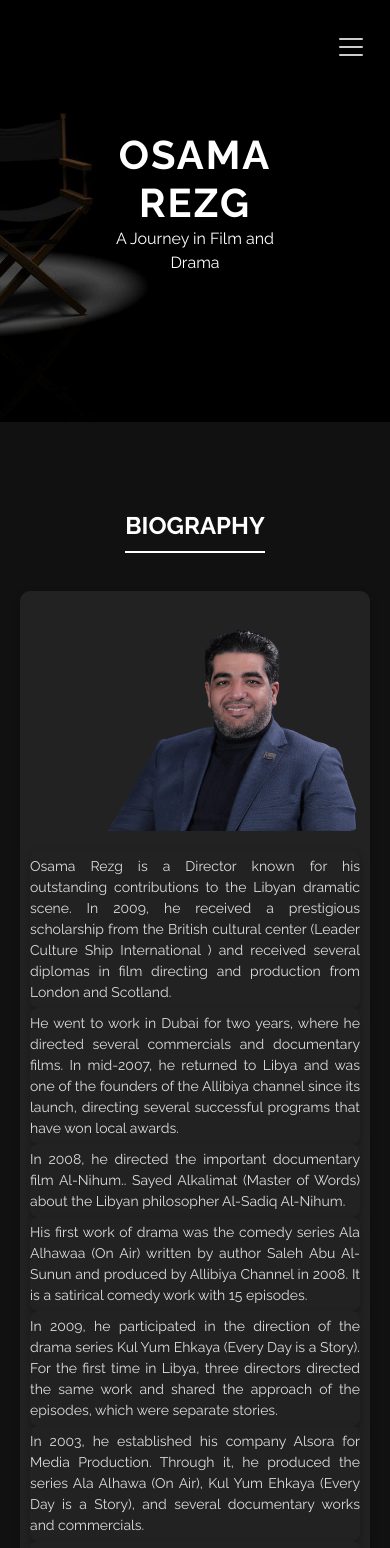
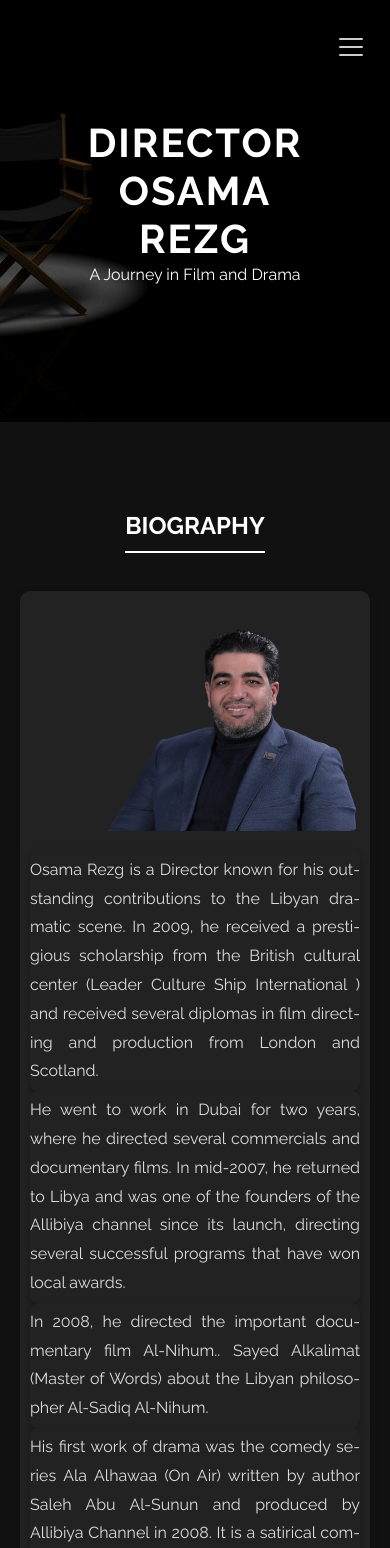
Before and after one commit to kabawn/Osamarezg-front, a React (Create React App) app: page /director in a window 390 px wide. Shown: the top 1548 px of the page. Built offline with nearby package versions, Linux system fonts and the light colour scheme.

Commit message:
updating okllf

```diff
--- a/src/components/Director.css
+++ b/src/components/Director.css
@@ -302,7 +302,7 @@
 
   .bio-text p {
     font-size: 1rem;
-    line-height: 1.5; /* Adjust line-height for smaller screens */
+    line-height: 1.8; /* Adjust line-height for smaller screens */
     padding: 5px 0; /* Adjust padding for smaller screens */
   }
 
@@ -374,8 +374,10 @@
   }
 
   .bio-text p {
-    font-size: 0.875rem;
-  }
+    hyphens: auto;
+    -webkit-hyphens: auto;
+    -ms-hyphens: auto;
+}
 
   .grid-container {
     grid-template-columns: 1fr;
--- a/src/components/Director.js
+++ b/src/components/Director.js
@@ -264,7 +264,7 @@ const Director = () => {
          <div className="director-hero">
             <img src={directorImage} alt="Director" className="director-image" />
             <div className="director-info">
-               <h1 className="director-title">Osama Rezg</h1>
+               <h2 className="director-title">{t("directorosama")}</h2>
                <p className="director-subtitle">{t("journey")}</p>
             </div>
          </div>
--- a/src/i18n.js
+++ b/src/i18n.js
@@ -160,6 +160,7 @@ const resources = {
          morocoactor: "Moroccan actor",
          mohamed: "Mohamed Othman",
          libyenactor: "Libyen actor",
+         directorosama:"Director Osama Rezg"
       },
    },
    ar: {
@@ -321,6 +322,8 @@ const resources = {
          morocoactor: "ممثل مغربي",
          mohamed: "محمد عثمان",
          libyenactor: "ممثل ليبي",
+         directorosama:"المخرج أسامة رزق"
+
       },
    },
 };
```
